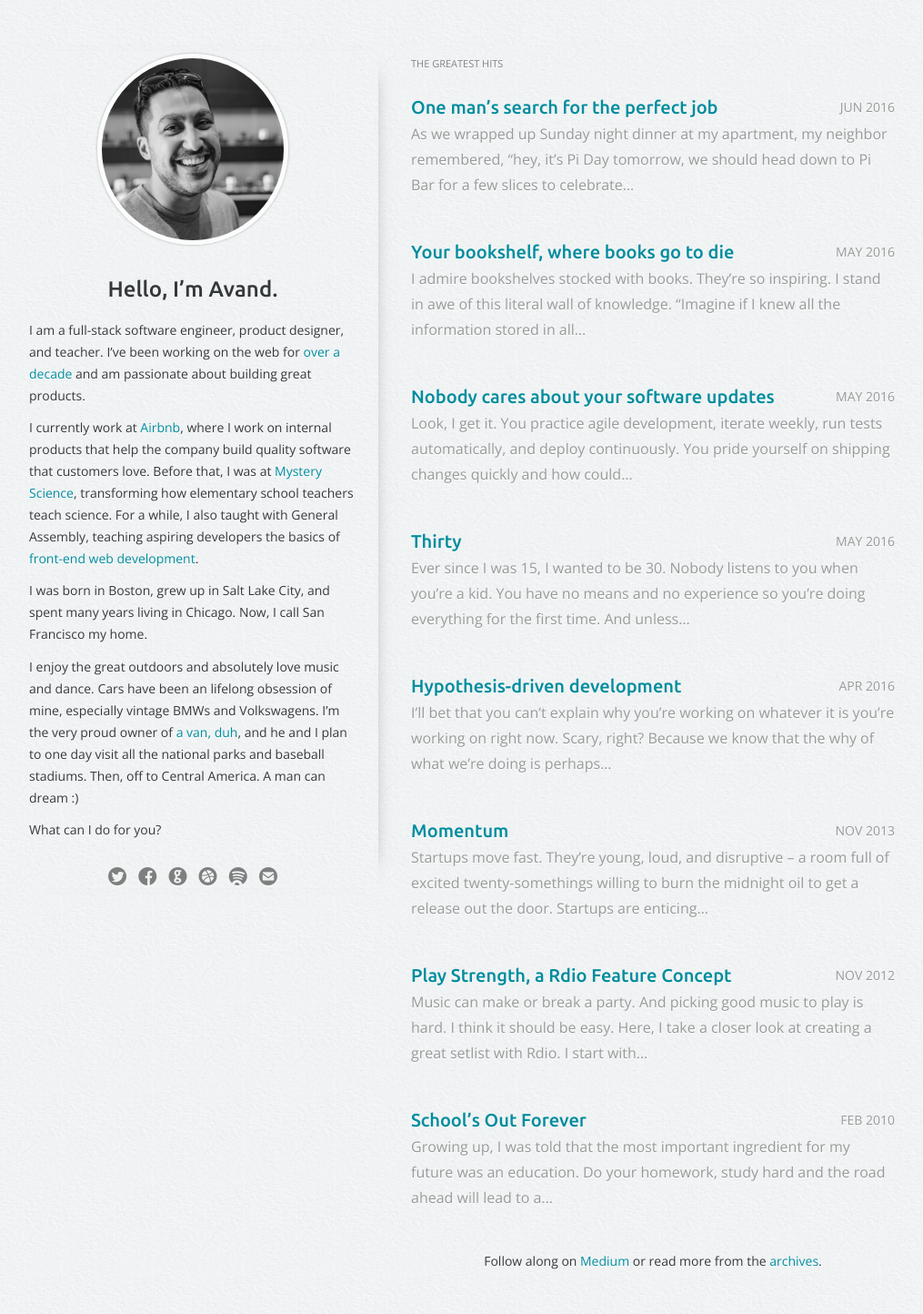
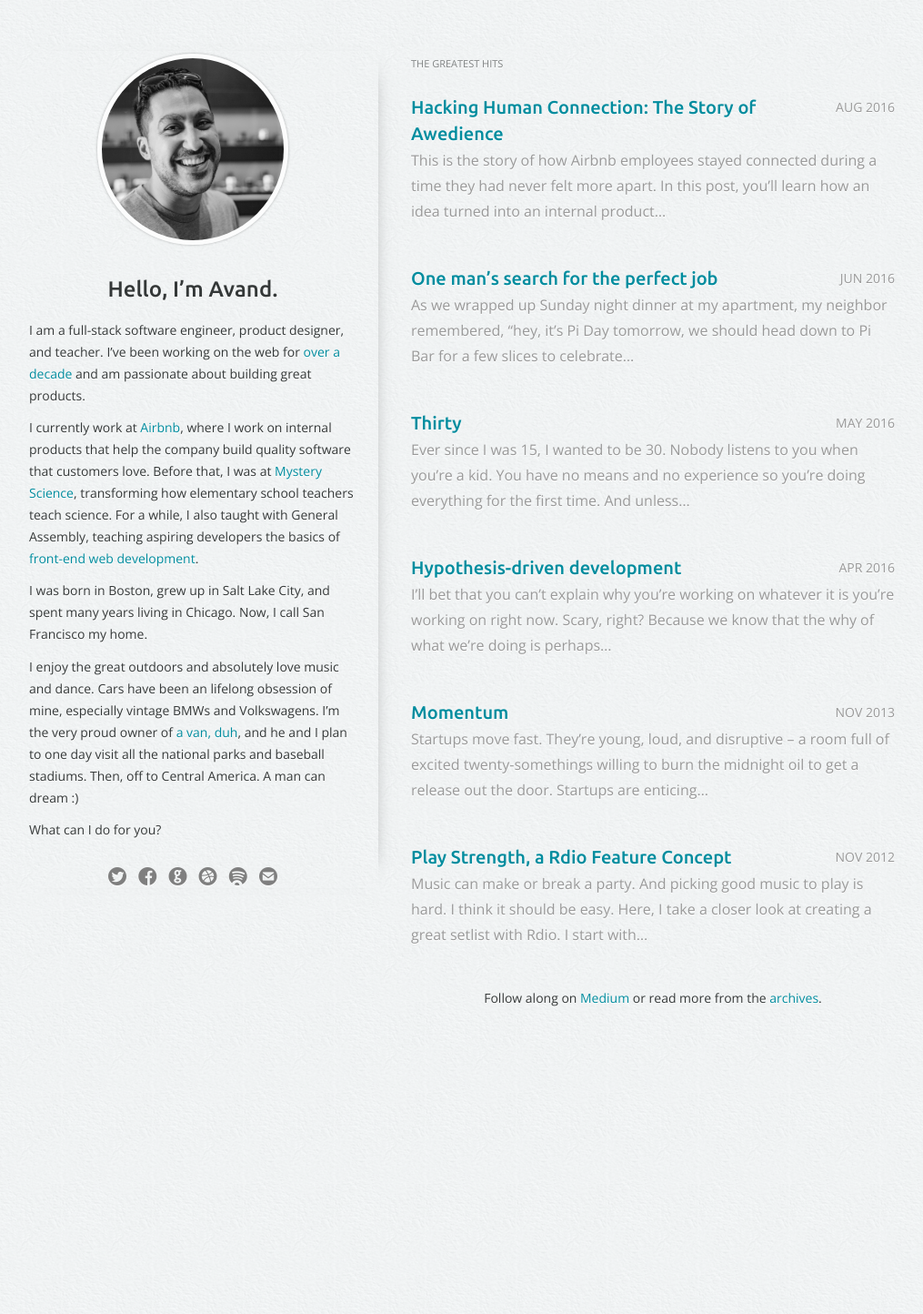
Before and after one commit to avand/avand.github.com, a Jekyll site: the page built from index.html, in a window 1280 px wide. Shown: the whole page at 91% size, without its empty margins (132-1147 px from the left). Built offline with Jekyll 4.4.1, drawn with Linux system fonts in a browser that asks for light colours; after the commit the page ends 1155 px from its top, so only the background shows below that.

Commit message:
Update Greatest Hits

```diff
--- a/index.html
+++ b/index.html
@@ -23,30 +23,21 @@ layout: default
 
     <ul>
       <li>
+        <div class="meta">Aug 2016</div>
+        <a href="https://medium.com/airbnb-engineering/hacking-human-connection-the-story-of-awedience-ebf66ee6af0e" class="ubuntu-500">
+          Hacking Human Connection: The Story of Awedience
+        </a>
+        <p>
+          This is the story of how Airbnb employees stayed connected during a time they had never felt more apart. In this post, you’ll learn how an idea turned into an internal product…
+        </p>
+      </li>
+      <li>
         <div class="meta">Jun 2016</div>
         <a href="https://medium.com/@avand/one-mans-search-for-the-perfect-job-90caad5d5b9f#.7ymm4tyl6" class="ubuntu-500">
           One man’s search for the perfect job
         </a>
         <p>
           As we wrapped up Sunday night dinner at my apartment, my neighbor remembered, “hey, it’s Pi Day tomorrow, we should head down to Pi Bar for a few slices to celebrate…
-        </p>
-      </li>
-      <li>
-        <div class="meta">May 2016</div>
-        <a href="https://medium.com/@avand/your-bookshelf-where-books-go-to-die-caa361163656#.1lvkam2nf" class="ubuntu-500">
-          Your bookshelf, where books go to die
-        </a>
-        <p>
-          I admire bookshelves stocked with books. They’re so inspiring. I stand in awe of this literal wall of knowledge. “Imagine if I knew all the information stored in all…
-        </p>
-      </li>
-      <li>
-        <div class="meta">May 2016</div>
-        <a href="https://medium.com/hover-state/nobody-cares-about-your-software-updates-7867a798faee#.xtcbewz2r" class="ubuntu-500">
-          Nobody cares about your software updates
-        </a>
-        <p>
-          Look, I get it. You practice agile development, iterate weekly, run tests automatically, and deploy continuously. You pride yourself on shipping changes quickly and how could…
         </p>
       </li>
       <li>
@@ -85,15 +76,6 @@ layout: default
           Music can make or break a party. And picking good music to play is hard. I think it should be easy. Here, I take a closer look at creating a great setlist with Rdio. I start with…
         </p>
       </li>
-      <li>
-        <div class="meta">Feb 2010</div>
-        <a href="2010/02/17/schools-out-forever.html" class="ubuntu-500">
-          School’s Out Forever
-        </a>
-        <p>
-          Growing up, I was told that the most important ingredient for my future was an education. Do your homework, study hard and the road ahead will lead to a…
-        </p>
-      </li>
     </ul>
 
     <p class="more">
```
